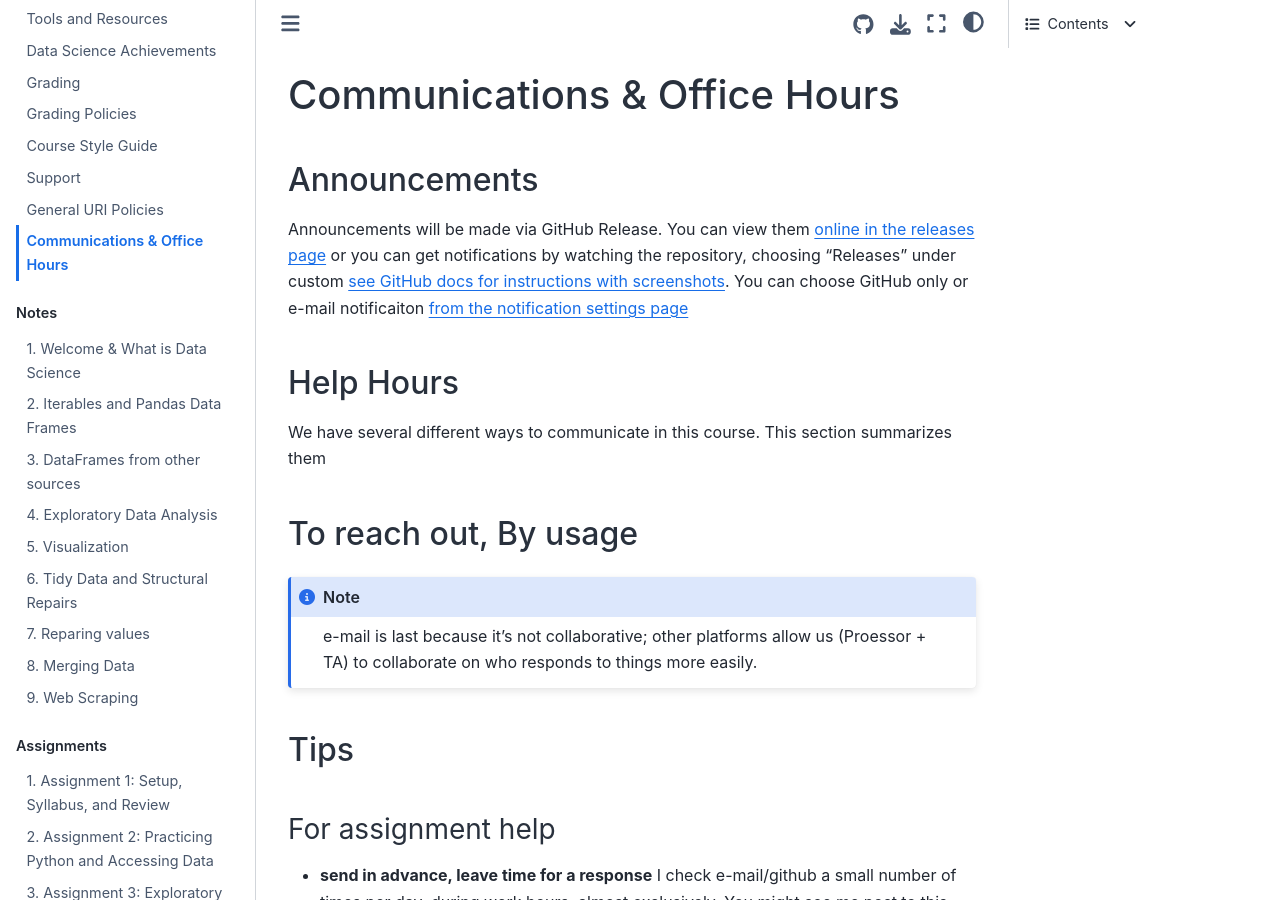
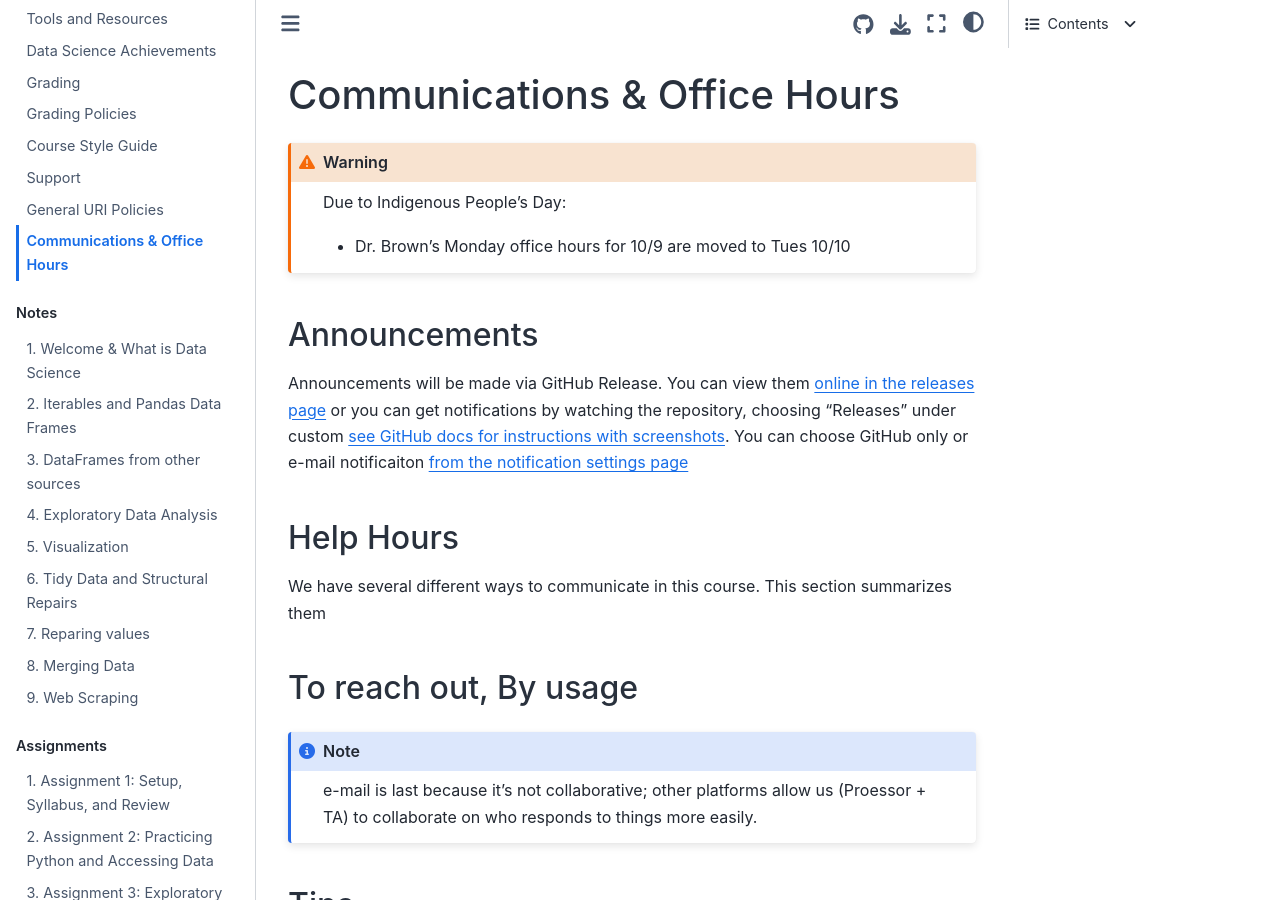
Before and after one commit to rhodyprog4ds/BrownFall23, a Jupyter Book: the page built from syllabus/communication.md, in a window 1280 px wide and 900 px high. Built offline with Jupyter Book 1.0.4 settings and Sphinx 7.4.7 and the Sphinx Book theme 1.1.4, drawn with Linux system fonts in a browser that asks for light colours; pages that are not in the unit, such as notebooks, are missing from menus.

Commit message:
office hours update

````diff
--- a/syllabus/communication.md
+++ b/syllabus/communication.md
@@ -14,6 +14,11 @@
 
 #  Communications & Office Hours
 
+```{warning}
+Due to Indigenous People's Day:
+
+- Dr. Brown's Monday office hours for 10/9 are moved to Tues 10/10
+```
 
 ```{code-cell}
 :tags: ["remove-input"]
````
